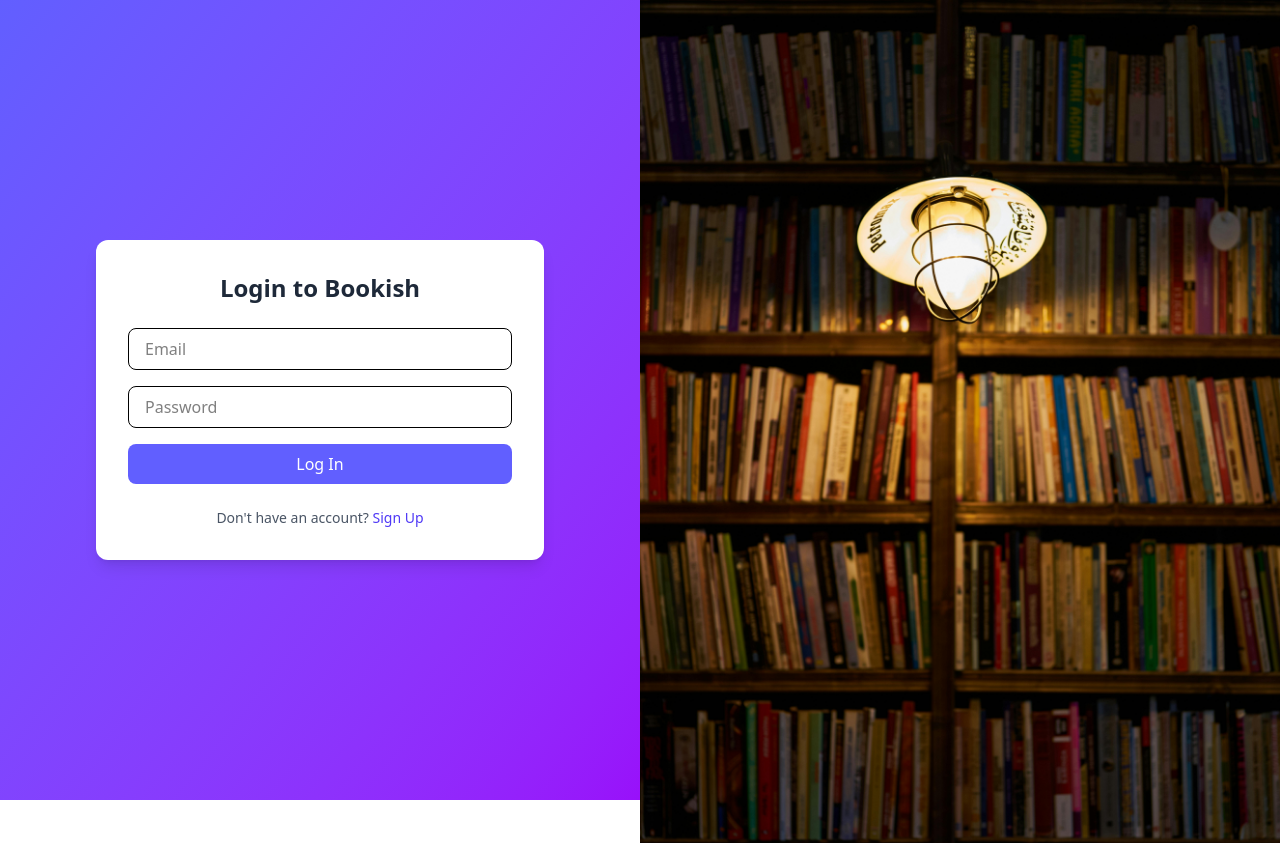
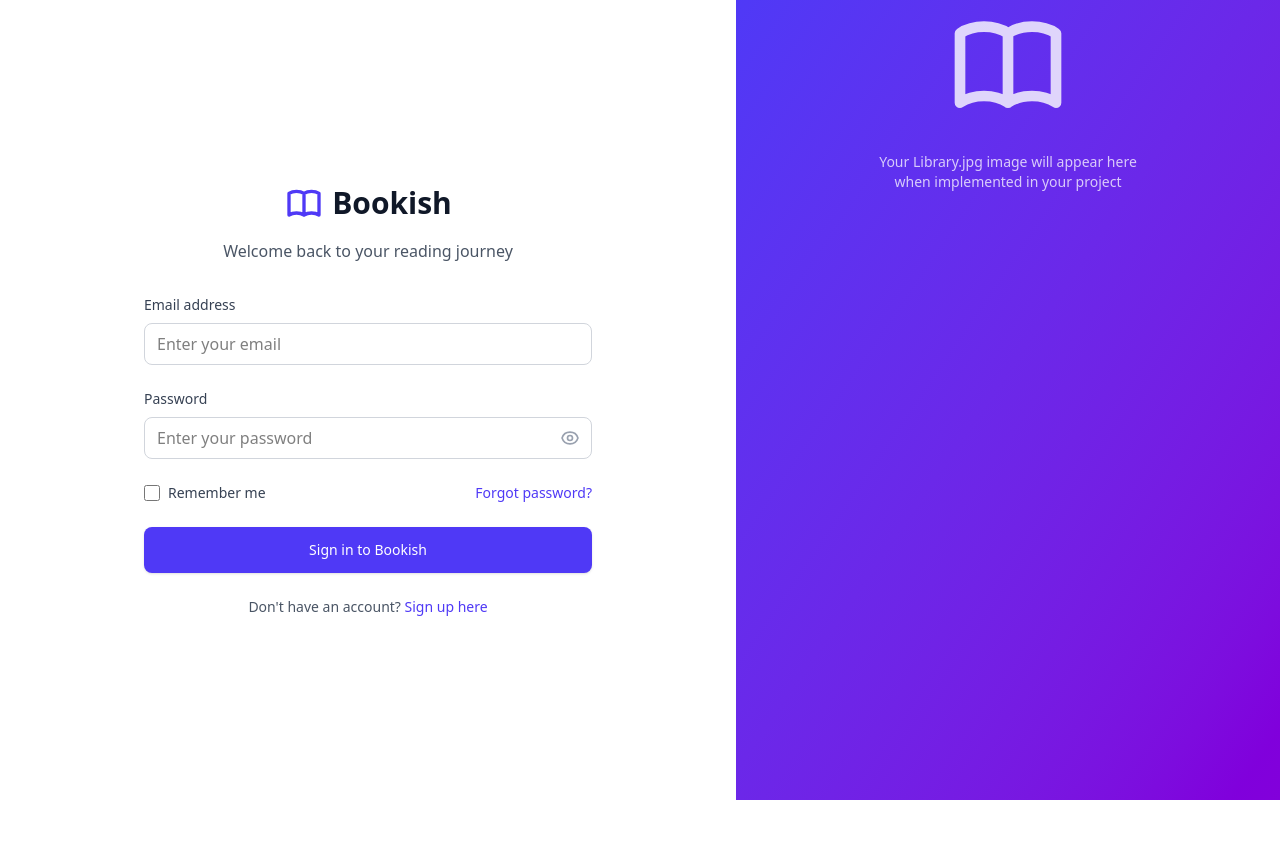
Before and after one commit to ChairmanNetero/Bookish, a React (Vite) app in the folder client/: page /Login in a window 1280 px wide. Shown: the top 843 px of the page. After the commit the page ends 800 px from the top, so only its background shows below. Built offline with nearby package versions, Linux system fonts and the light colour scheme; a web font is replaced by a local one.

Commit message:
Separate the login page from the Sign up page

```diff
--- a/client/src/pages/Login.jsx
+++ b/client/src/pages/Login.jsx
@@ -1,97 +1,152 @@
 import React, { useState } from 'react';
-import image from '../assets/Library.jpg'; // Replace with your image path
 
 const Login = () => {
-    const [isLogin, setIsLogin] = useState(true);
-    const toggleForm = () => setIsLogin(!isLogin);
+    const [showPassword, setShowPassword] = useState(false);
+    const [formData, setFormData] = useState({
+        email: '',
+        password: ''
+    });
+
+    const handleInputChange = (e) => {
+        const { name, value } = e.target;
+        setFormData(prev => ({
+            ...prev,
+            [name]: value
+        }));
+    };
+
+    const handleSubmit = (e) => {
+        e.preventDefault();
+        // Handle login logic here
+        console.log('Login attempt:', formData);
+    };
+
+    const navigateToSignup = () => {
+        // Handle navigation to signup page
+        console.log('Navigate to signup page');
+    };
 
     return (
-        <div className="min-h-screen flex flex-col md:flex-row">
-            {/* Left: Form Section */}
-            <div className="w-full md:w-1/2 flex items-center justify-center bg-gradient-to-br from-indigo-500 to-purple-600 px-6 py-10 h-screen">
-                <div className="w-full max-w-md bg-white rounded-xl shadow-lg p-8">
-                <h2 className="text-2xl font-bold text-center mb-6 text-gray-800">
-                        {isLogin ? 'Login to Bookish' : 'Create an Account'}
-                    </h2>
+        <div className="min-h-screen flex">
+            {/* Left Side - Login Form */}
+            <div className="flex-1 flex items-center justify-center px-4 sm:px-6 lg:px-20 xl:px-24">
+                <div className="w-full max-w-sm lg:max-w-md">
+                    {/* Logo and Title */}
+                    <div className="text-center mb-8">
+                        <div className="flex items-center justify-center mb-4">
+                            <svg className="h-10 w-10 text-indigo-600" fill="none" stroke="currentColor" viewBox="0 0 24 24">
+                                <path strokeLinecap="round" strokeLinejoin="round" strokeWidth={2} d="M12 6.253v13m0-13C10.832 5.477 9.246 5 7.5 5S4.168 5.477 3 6.253v13C4.168 18.477 5.754 18 7.5 18s3.332.477 4.5 1.253m0-13C13.168 5.477 14.754 5 16.5 5c1.746 0 3.332.477 4.5 1.253v13C19.832 18.477 18.246 18 16.5 18c-1.746 0-3.332.477-4.5 1.253" />
+                            </svg>
+                            <h1 className="ml-2 text-3xl font-bold text-gray-900">Bookish</h1>
+                        </div>
+                        <p className="text-gray-600">Welcome back to your reading journey</p>
+                    </div>
 
-                    {isLogin ? (
-                        <form className="space-y-4">
+                    {/* Login Form */}
+                    <div className="space-y-6">
+                        <div>
+                            <label htmlFor="email" className="block text-sm font-medium text-gray-700 mb-2">
+                                Email address
+                            </label>
                             <input
+                                id="email"
+                                name="email"
                                 type="email"
-                                placeholder="Email"
-                                className="w-full px-4 py-2 border rounded-lg focus:outline-none focus:ring-2 focus:ring-indigo-400"
+                                autoComplete="email"
+                                required
+                                value={formData.email}
+                                onChange={handleInputChange}
+                                className="w-full px-3 py-2 border border-gray-300 rounded-lg focus:outline-none focus:ring-2 focus:ring-indigo-500 focus:border-indigo-500 transition-colors"
+                                placeholder="Enter your email"
                             />
+                        </div>
+
+                        <div>
+                            <label htmlFor="password" className="block text-sm font-medium text-gray-700 mb-2">
+                                Password
+                            </label>
+                            <div className="relative">
                                 <input
-                                type="password"
-                                placeholder="Password"
-                                className="w-full px-4 py-2 border rounded-lg focus:outline-none focus:ring-2 focus:ring-indigo-400"
+                                    id="password"
+                                    name="password"
+                                    type={showPassword ? "text" : "password"}
+                                    autoComplete="current-password"
+                                    required
+                                    value={formData.password}
+                                    onChange={handleInputChange}
+                                    className="w-full px-3 py-2 pr-10 border border-gray-300 rounded-lg focus:outline-none focus:ring-2 focus:ring-indigo-500 focus:border-indigo-500 transition-colors"
+                                    placeholder="Enter your password"
                                 />
                                 <button
-                                type="submit"
-                                className="w-full bg-indigo-500 hover:bg-indigo-600 text-white py-2 rounded-lg transition duration-300"
+                                    type="button"
+                                    onClick={() => setShowPassword(!showPassword)}
+                                    className="absolute inset-y-0 right-0 pr-3 flex items-center"
                                 >
-                                Log In
+                                    {showPassword ? (
+                                        <svg className="h-5 w-5 text-gray-400" fill="none" stroke="currentColor" viewBox="0 0 24 24">
+                                            <path strokeLinecap="round" strokeLinejoin="round" strokeWidth={2} d="M13.875 18.825A10.05 10.05 0 0112 19c-4.478 0-8.268-2.943-9.543-7a9.97 9.97 0 011.563-3.029m5.858.908a3 3 0 114.243 4.243M9.878 9.878l4.242 4.242M9.878 9.878L3 3m6.878 6.878L21 21" />
+                                        </svg>
+                                    ) : (
+                                        <svg className="h-5 w-5 text-gray-400" fill="none" stroke="currentColor" viewBox="0 0 24 24">
+                                            <path strokeLinecap="round" strokeLinejoin="round" strokeWidth={2} d="M15 12a3 3 0 11-6 0 3 3 0 016 0z" />
+                                            <path strokeLinecap="round" strokeLinejoin="round" strokeWidth={2} d="M2.458 12C3.732 7.943 7.523 5 12 5c4.478 0 8.268 2.943 9.542 7-1.274 4.057-5.064 7-9.542 7-4.477 0-8.268-2.943-9.542-7z" />
+                                        </svg>
+                                    )}
                                 </button>
-                        </form>
-                    ) : (
-                        <form className="space-y-4">
+                            </div>
+                        </div>
+
+                        <div className="flex items-center justify-between">
+                            <div className="flex items-center">
                                 <input
-                                type="text"
-                                placeholder="Username"
-                                className="w-full px-4 py-2 border rounded-lg focus:outline-none focus:ring-2 focus:ring-purple-400"
+                                    id="remember-me"
+                                    name="remember-me"
+                                    type="checkbox"
+                                    className="h-4 w-4 text-indigo-600 focus:ring-indigo-500 border-gray-300 rounded"
                                 />
-                            <input
-                                type="email"
-                                placeholder="Email"
-                                className="w-full px-4 py-2 border rounded-lg focus:outline-none focus:ring-2 focus:ring-purple-400"
-                            />
-                            <input
-                                type="password"
-                                placeholder="Password"
-                                className="w-full px-4 py-2 border rounded-lg focus:outline-none focus:ring-2 focus:ring-purple-400"
-                            />
+                                <label htmlFor="remember-me" className="ml-2 block text-sm text-gray-700">
+                                    Remember me
+                                </label>
+                            </div>
+
+                            <div className="text-sm">
+                                <a href="#" className="font-medium text-indigo-600 hover:text-indigo-500 transition-colors">
+                                    Forgot password?
+                                </a>
+                            </div>
+                        </div>
+
                         <button
-                                type="submit"
-                                className="w-full bg-purple-500 hover:bg-purple-600 text-white py-2 rounded-lg transition duration-300"
+                            onClick={handleSubmit}
+                            className="w-full flex justify-center py-3 px-4 border border-transparent rounded-lg shadow-sm text-sm font-medium text-white bg-indigo-600 hover:bg-indigo-700 focus:outline-none focus:ring-2 focus:ring-offset-2 focus:ring-indigo-500 transition-colors"
                         >
-                                Register
+                            Sign in to Bookish
                         </button>
-                        </form>
-                    )}
+                    </div>
 
-                    <p className="mt-6 text-center text-sm text-gray-600">
-                        {isLogin ? (
-                            <>
-                                Don&apos;t have an account?{' '}
+                    {/* Sign up link */}
+                    <div className="mt-6 text-center">
+                        <p className="text-sm text-gray-600">
+                            Don't have an account?{' '}
                             <button
-                                    onClick={toggleForm}
-                                    className="text-indigo-600 hover:underline"
+                                onClick={navigateToSignup}
+                                className="font-medium text-indigo-600 hover:text-indigo-500 transition-colors"
                             >
-                                    Sign Up
+                                Sign up here
                             </button>
-                            </>
-                        ) : (
-                            <>
-                                Already have an account?{' '}
-                                <button
-                                    onClick={toggleForm}
-                                    className="text-purple-600 hover:underline"
-                                >
-                                    Log In
-                                </button>
-                            </>
-                        )}
                         </p>
                     </div>
                 </div>
+            </div>
 
-            {/* Right: Image Section */}
-            <div className="hidden md:block md:w-1/2">
-                <img
-                    src={image}
-                    alt="Bookish illustration"
-                    className="object-cover w-full h-full"
-                />
+            {/* Right Side - Image */}
+            <div className="hidden lg:block lg:flex-1 bg-gradient-to-br from-indigo-600 to-purple-700 flex items-center justify-center">
+                <div className="text-center text-white">
+                    <svg className="h-32 w-32 mx-auto mb-6 opacity-80" fill="none" stroke="currentColor" viewBox="0 0 24 24">
+                        <path strokeLinecap="round" strokeLinejoin="round" strokeWidth={2} d="M12 6.253v13m0-13C10.832 5.477 9.246 5 7.5 5S4.168 5.477 3 6.253v13C4.168 18.477 5.754 18 7.5 18s3.332.477 4.5 1.253m0-13C13.168 5.477 14.754 5 16.5 5c1.746 0 3.332.477 4.5 1.253v13C19.832 18.477 18.246 18 16.5 18c-1.746 0-3.332.477-4.5 1.253" />
+                    </svg>
+                    <p className="text-sm opacity-75">Your Library.jpg image will appear here<br/>when implemented in your project</p>
+                </div>
             </div>
         </div>
     );
```
Lines whose indentation alone changed are shown as unchanged.
